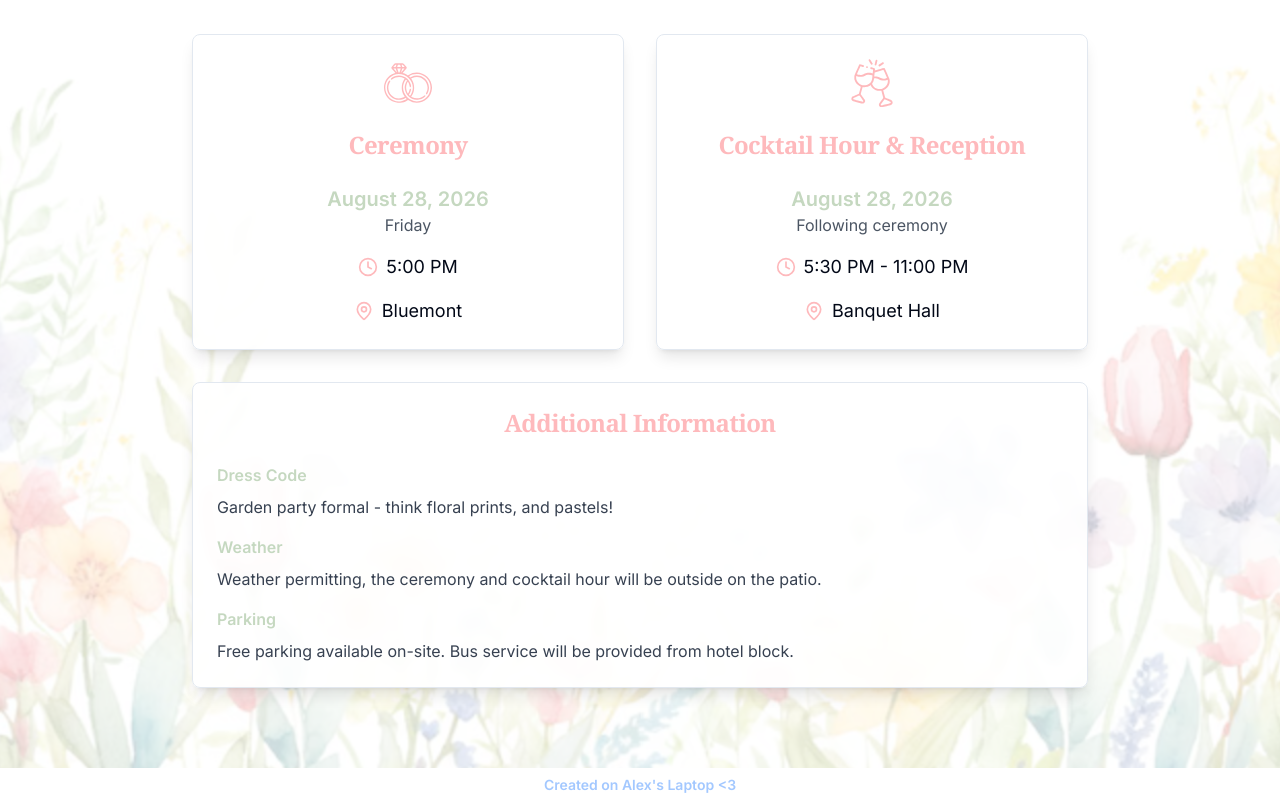
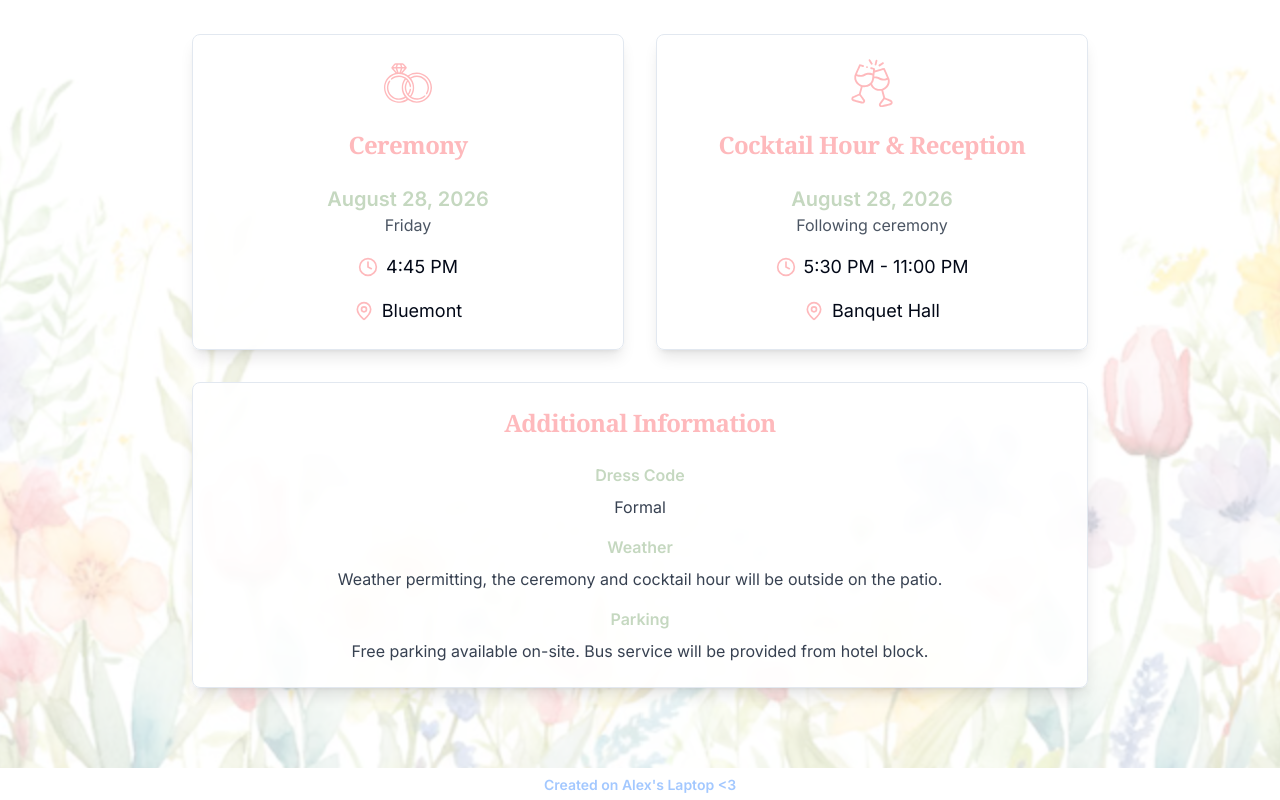
Before and after one commit to alexthoden/wedding-website, a React (Vite) app: page / in a window 1280 px wide. Shown: the part 1050-1850 px from the top of the page. Built offline with nearby package versions, Linux system fonts and the light colour scheme.

Commit message:
lauren's changes

```diff
--- a/src/pages/Home.tsx
+++ b/src/pages/Home.tsx
@@ -142,7 +142,7 @@ const Home = () => {
                   </div>
                   <div className="flex items-center justify-center space-x-2">
                     <Clock className="w-5 h-5 text-wedding-coral" />
-                    <p className="text-lg">5:00 PM</p>
+                    <p className="text-lg">4:45 PM</p>
                   </div>
                   <div className="flex items-center justify-center space-x-2">
                     <MapPin className="w-5 h-5 text-wedding-coral" />
@@ -179,10 +179,10 @@ const Home = () => {
               <CardHeader className="text-center">
                 <CardTitle className="font-serif text-2xl text-wedding-coral">Additional Information</CardTitle>
               </CardHeader>
-              <CardContent className="space-y-4">
+              <CardContent className="text-center space-y-4">
                 <div>
                   <h4 className="font-semibold text-wedding-sage mb-2">Dress Code</h4>
-                  <p className="text-gray-700">Garden party formal - think floral prints, and pastels!</p>
+                  <p className="text-gray-700">Formal</p>
                 </div>
                 <div>
                   <h4 className="font-semibold text-wedding-sage mb-2">Weather</h4>
--- a/src/pages/ThingsToDoPage.tsx
+++ b/src/pages/ThingsToDoPage.tsx
@@ -11,6 +11,11 @@ const ThingsToDoPage = () => {
       }
     ],
     Bluemont: [
+      {
+        title: "More Better Beer",
+        description: "A Beer Garden with European flaIr & American interests",
+        link: "https://www.morebetterbeer.com/"
+      },
       {
         title: "Bluemont Vineyard",
         description: "Enjoy wine tasting and beautiful views at Bluemont Vineyard, just minutes from the venue!",
@@ -46,7 +51,7 @@ const ThingsToDoPage = () => {
       {
         title: "Antique Shopping",
         description: "Discover unique finds at antique shops throughout Loudoun County.",
-        link: null
+        link: "https://www.luckettstore.com"
       }
     ]
   };
```
